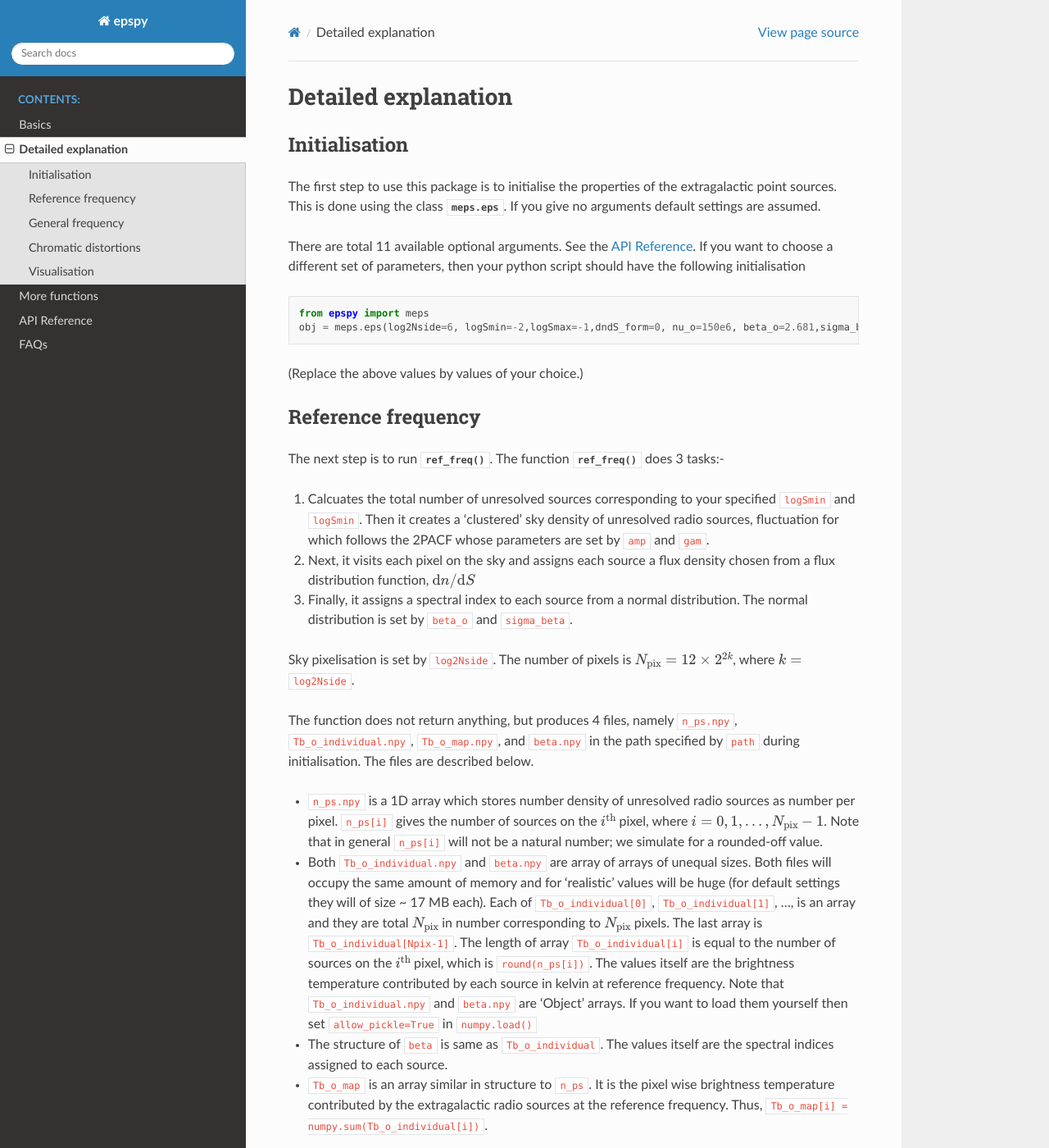
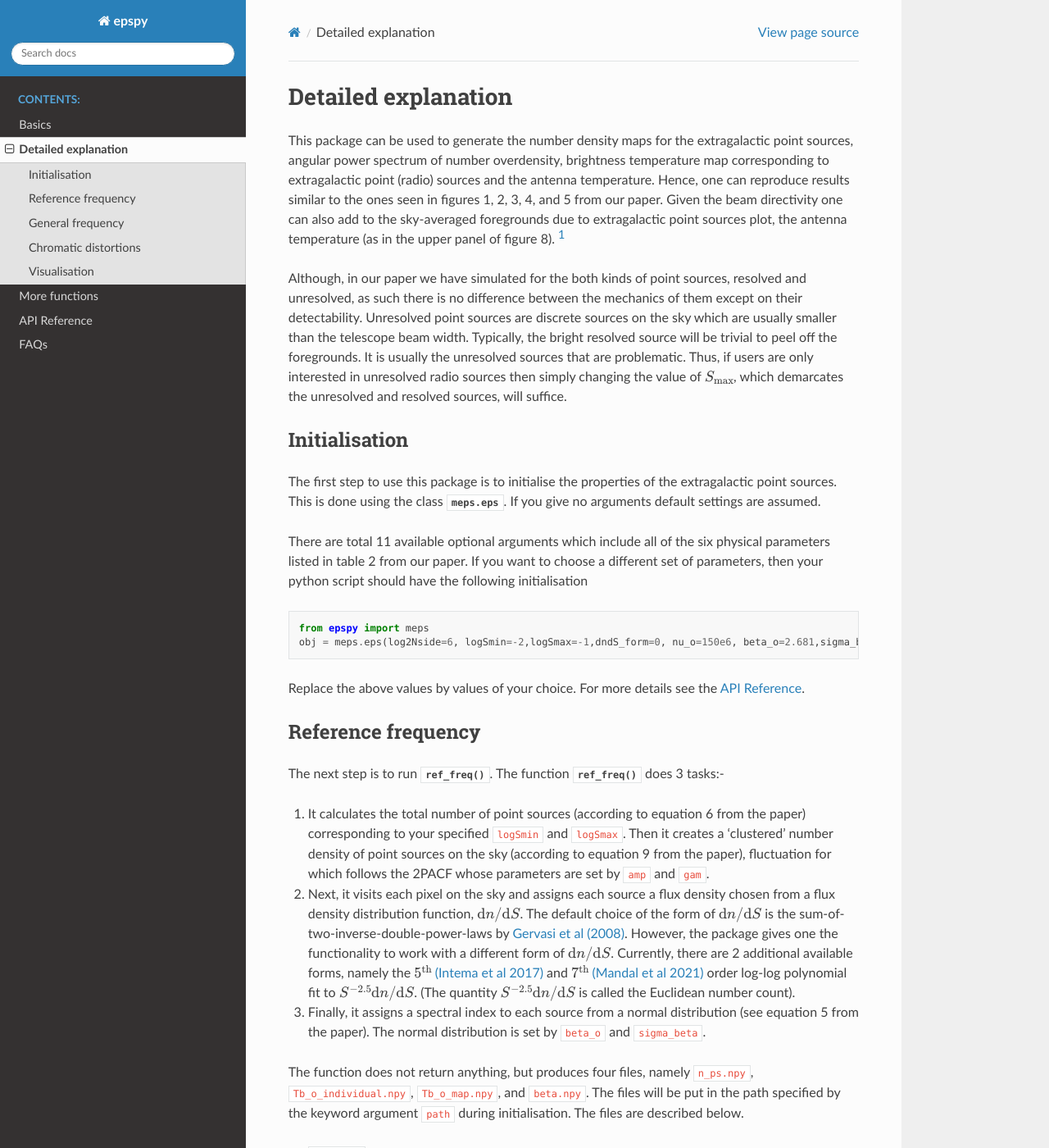
Before and after one commit to shikharmittal04/epspy, a Sphinx documentation site: the page built from docs/detexp.rst, in a window 1280 px wide and 1400 px high. Shown: the whole window at 82% size. Built offline with Sphinx 7.4.7 and the Read the Docs theme 2.0.0, drawn with Linux system fonts in a browser that asks for light colours; some of the changed text lies outside the part shown.

Commit message:
Correcting some typos in the documentation.

```diff
--- a/docs/detexp.rst
+++ b/docs/detexp.rst
@@ -3,18 +3,24 @@
 Detailed explanation
 --------------------
 
+This package can be used to generate the number density maps for the extragalactic point sources, angular power spectrum of number overdensity, brightness temperature map corresponding to extragalactic point (radio) sources and the antenna temperature. Hence, one can reproduce results similar to the ones seen in figures 1, 2, 3, 4, and 5 from our paper. Given the beam directivity one can also add to the sky-averaged foregrounds due to extragalactic point sources plot, the antenna temperature (as in the upper panel of figure 8). [#f1]_
+
+
+Although, in our paper we have simulated for the both kinds of point sources, resolved and unresolved, as such there is no difference between the mechanics of them except on their detectability. Unresolved point sources are discrete sources on the sky which are usually smaller than the telescope beam width. Typically, the bright resolved source will be trivial to peel off the foregrounds. It is usually the unresolved sources that are problematic. Thus, if users are only interested in unresolved radio sources then simply changing the value of :math:`S_{\mathrm{max}}`, which demarcates the unresolved and resolved sources, will suffice.
+
+
 Initialisation
 ^^^^^^^^^^^^^^
 The first step to use this package is to initialise the properties of the extragalactic point sources. This is done using the class :class:`meps.eps`. If you give no arguments default settings are assumed.
 
-There are total 11 available optional arguments. See the :ref:`api`. If you want to choose a different set of parameters, then your python script should have the following initialisation
+There are total 11 available optional arguments which include all of the six physical parameters listed in table 2 from our paper. If you want to choose a different set of parameters, then your python script should have the following initialisation
 
 .. code:: python
 
    from epspy import meps
    obj = meps.eps(log2Nside=6, logSmin=-2,logSmax=-1,dndS_form=0, nu_o=150e6, beta_o=2.681,sigma_beta=0.5, amp=7.8e-3,gam=0.821, path='', lbl='')
 
-(Replace the above values by values of your choice.)
+Replace the above values by values of your choice. For more details see the :ref:`api`.
 
 .. _ref-freq:
 
@@ -23,23 +29,21 @@
 
 The next step is to run :func:`ref_freq`. The function :func:`ref_freq` does 3 tasks:-
 
-1. Calcuates the total number of unresolved sources corresponding to your specified ``logSmin`` and ``logSmin``. Then it creates a 'clustered' sky density of unresolved radio sources, fluctuation for which follows the 2PACF whose parameters are set by ``amp`` and ``gam``.
+1. It calculates the total number of point sources (according to equation 6 from the paper) corresponding to your specified ``logSmin`` and ``logSmax``. Then it creates a 'clustered' number density of point sources on the sky (according to equation 9 from the paper), fluctuation for which follows the 2PACF whose parameters are set by ``amp`` and ``gam``.
 
-2. Next, it visits each pixel on the sky and assigns each source a flux density chosen from a flux distribution function, :math:`\mathrm{d}n/\mathrm{d}S`
+2. Next, it visits each pixel on the sky and assigns each source a flux density chosen from a flux density distribution function, :math:`\mathrm{d}n/\mathrm{d}S`. The default choice of the form of :math:`\mathrm{d}n/\mathrm{d}S` is the sum-of-two-inverse-double-power-laws by `Gervasi et al (2008) <https://iopscience.iop.org/article/10.1086/588628>`_. However, the package gives one the functionality to work with a different form of :math:`\mathrm{d}n/\mathrm{d}S`. Currently, there are 2 additional available forms, namely the :math:`5^{\mathrm{th}}` `(Intema et al 2017) <https://www.aanda.org/articles/aa/full_html/2017/02/aa28536-16/aa28536-16.html>`_ and :math:`7^{\mathrm{th}}` `(Mandal et al 2021) <https://www.aanda.org/articles/aa/full_html/2021/04/aa39998-20/aa39998-20.html>`_ order log-log polynomial fit to :math:`S^{-2.5}\mathrm{d}n/\mathrm{d}S`. (The quantity :math:`S^{-2.5}\mathrm{d}n/\mathrm{d}S` is called the Euclidean number count).
 
-3. Finally, it assigns a spectral index to each source from a normal distribution. The normal distribution is set by ``beta_o`` and ``sigma_beta``.
+3. Finally, it assigns a spectral index to each source from a normal distribution (see equation 5 from the paper). The normal distribution is set by ``beta_o`` and ``sigma_beta``.
 
-Sky pixelisation is set by ``log2Nside``. The number of pixels is :math:`N_{\mathrm{pix}} = 12\times 2^{2k}`, where :math:`k=` ``log2Nside``.
+The function does not return anything, but produces four files, namely ``n_ps.npy``, ``Tb_o_individual.npy``, ``Tb_o_map.npy``, and ``beta.npy``. The files will be put in the path specified by the keyword argument ``path`` during initialisation. The files are described below.
 
-The function does not return anything, but produces 4 files, namely ``n_ps.npy``, ``Tb_o_individual.npy``, ``Tb_o_map.npy``, and ``beta.npy`` in the path specified by ``path`` during initialisation. The files are described below.
+- ``n_ps.npy`` is a 1D array which stores number density of the point sources in units of number per pixel. ``n_ps[i]`` gives the number of sources on the :math:`i^{\mathrm{th}}` pixel, where :math:`i=0,1,\ldots,N_{\mathrm{pix}}-1`. Throughout this package we work with the standard ``HEALPix`` RING-ordered format. Following the notation of our paper, ``n_ps`` represents :math:`n_{\mathrm{ps}}(\hat{n})`, LHS in equation (9). (Note that in general ``n_ps[i]`` will not be a natural number; we simulate for a rounded-off value.)
 
-- ``n_ps.npy`` is a 1D array which stores number density of unresolved radio sources as number per pixel. ``n_ps[i]`` gives the number of sources on the :math:`i^{\mathrm{th}}` pixel, where :math:`i=0,1,\ldots,N_{\mathrm{pix}}-1`. Note that in general ``n_ps[i]`` will not be a natural number; we simulate for a rounded-off value.
+- ``Tb_o_individual.npy`` is an array of arrays of unequal size. For 'realistic' values of point sources parameters, this files will be huge (but for default settings it will of size ~ 17 MB each). Each of ``Tb_o_individual[0]``, ``Tb_o_individual[1]``, ..., is an array and they are total :math:`N_{\mathrm{pix}}` in number corresponding to :math:`N_{\mathrm{pix}}` pixels. The last array is ``Tb_o_individual[Npix-1]``. The length of array ``Tb_o_individual[i]`` is equal to the number of sources on the :math:`i^{\mathrm{th}}` pixel, which is ``round(n_ps[i])``. The values itself are the brightness temperature contributed by each source in kelvin at reference frequency, :math:`\nu_0`. Following the notation of our paper, it represents :math:`T_{\mathrm{ps},ij}(\nu_0)`, LHS in equation (10).
 
-- Both ``Tb_o_individual.npy`` and ``beta.npy`` are array of arrays of unequal sizes. Both files will occupy the same amount of memory and for 'realistic' values will be huge (for default settings they will of size ~ 17 MB each). Each of ``Tb_o_individual[0]``, ``Tb_o_individual[1]``, ..., is an array and they are total :math:`N_{\mathrm{pix}}` in number corresponding to :math:`N_{\mathrm{pix}}` pixels. The last array is ``Tb_o_individual[Npix-1]``. The length of array ``Tb_o_individual[i]`` is equal to the number of sources on the :math:`i^{\mathrm{th}}` pixel, which is ``round(n_ps[i])``. The values itself are the brightness temperature contributed by each source in kelvin at reference frequency. Note that ``Tb_o_individual.npy`` and ``beta.npy`` are 'Object' arrays. If you want to load them yourself then set ``allow_pickle=True`` in ``numpy.load()``
+- The structure of ``beta.npy`` is same as ``Tb_o_individual.npy``. The values itself are the spectral indices assigned to each source. Following the notation of our paper, it represents :math:`\beta_{ij}`. (Note that both ``Tb_o_individual.npy`` and ``beta.npy`` are 'Object' arrays. If you want to load them yourself then set ``allow_pickle=True`` in ``numpy.load()``.)
 
-- The structure of ``beta`` is same as ``Tb_o_individual``. The values itself are the spectral indices assigned to each source.
-
-- ``Tb_o_map`` is an array similar in structure to ``n_ps``. It is the pixel wise brightness temperature contributed by the extragalactic radio sources at the reference frequency. Thus, ``Tb_o_map[i] = numpy.sum(Tb_o_individual[i])``.
+- ``Tb_o_map`` is an array similar in structure to ``n_ps``. It is the pixel wise brightness temperature contributed by the extragalactic point sources at the reference frequency, :math:`\nu_0`. Following the notation of our paper, it represents :math:`T_{\mathrm{ps},i}(\nu_0)`. Thus, ``Tb_o_map[i] = numpy.sum(Tb_o_individual[i])``.
 
 To run up to :func:`ref_freq` the following should be your python script
 
@@ -52,12 +56,15 @@
    obj.ref_freq()
 
 
+Note that the default value of :math:`S_{\mathrm{min}}` and the number of pixels in the package are different from the fiducial model values used in our paper, which are :math:`S_{\mathrm{min}}=10^{-6}\,\mathrm{Jy}` and :math:`N_{\mathrm{pix}}=3145728`. This is done so as to lessen the cost of default runs and enable the user to try out the package on a personal computer. Accordingly, in the package we have set :math:`S_{\mathrm{min}}=0.01\,\mathrm{Jy}` and ``nside`` :math:`=2^6` so that :math:`N_{\mathrm{pix}}=49152`. However, to simulate a realistic scenario we recommend setting these parameters to the fiducial values as in our paper. Since fiducial run can be expensive, the code should be run on high performance clusters. We have made this package parallel with message passing interface (MPI).
+
+
 .. _gen-freq:
 
 General frequency
 ^^^^^^^^^^^^^^^^^
 
-The next important task is performed by the function :func:`gen_freq`. It scales the brightness temperature at reference frequency for each source according to a power law to a desired range of frequencies. The desired frequencies should be supplied (in Hz) as a :mod:`numpy` array to this function. For example the following should be your python script
+The next important task is performed by the function :func:`gen_freq`. It scales the brightness temperature at reference frequency for each source according to a power law to a desired range of frequencies. The desired frequencies should be supplied (in Hz) as a :mod:`numpy` array to this function. For example, the following should be your python script
 
 .. code:: python
 
@@ -69,23 +76,31 @@
 
    obj.gen_freq(nu = 1e6*numpy.arange(50,201))
 
-The default value of frequencies at which :func:`gen_freq` will scale is :math:`\nu=50,51,\ldots,200\,` MHz. This function does not return anything but produces 3 files namely ``Tb_nu_map.npy``, ``Tb_nu_glob.npy``, and ``nu_glob.npy`` in the path specified by ``path`` during initialisation. The files are described below.
+The default value of frequencies at which :func:`gen_freq` will scale is :math:`\nu=50,51,\ldots,200\,` MHz. This function does not return anything but produces three files namely ``Tb_nu_map.npy``, ``Tb_nu_glob.npy``, and ``nu_glob.npy`` in the path specified by the keyword argument ``path`` during initialisation. The files are described below.
 
-1. ``Tb_nu_map`` is a 2D array of shape :math:`N_{\mathrm{pix}}\times N_{\nu}`, so that ``Tb_nu_map[i,k]`` gives the brightness temperature on the :math:`i^{\mathrm{th}}` pixel at ``nu[k]`` frequency. :math:`N_{\nu}` is the number of frequencies you gave in the argument of ``gen_freq()``.
+1. ``Tb_nu_map`` is a 2D array of shape :math:`N_{\mathrm{pix}}\times N_{\nu}`, so that ``Tb_nu_map[i,k]`` gives the brightness temperature due to extragalactic point sources on the :math:`i^{\mathrm{th}}` pixel at ``nu[k]`` frequency. :math:`N_{\nu}` is the number of frequencies. Following the notation of our paper, it represents :math:`T_{\mathrm{ps}}(\hat{n},\nu)`, the LHS in equation (11). This quantity is perhaps the most important output of this package. This is the quantity data analysts from different 21-cm experiments can to add to their simulated foregrounds model.
 
-2. ``Tb_nu_glob`` is derived directly from ``Tb_nu_map``. It is the sky average of the map at each frequency and is thus a 1D array. It is calculated as ``Tb_nu_glob = numpy.mean(Tb_nu_map,axis=0)``.
+2. ``Tb_nu_glob`` is derived directly from ``Tb_nu_map``. It is the sky average of the map at each frequency and is thus a 1D array. It is calculated as ``Tb_nu_glob = numpy.mean(Tb_nu_map,axis=0)``. Following the notation of our paper, it represents :math:`\langle T_{\mathrm{ps}}\rangle(\nu)`, the LHS in equation (12).
 
-3. ``nu_glob.npy`` is simply the frequency array you gave else it is the default value.
+3. ``nu_glob.npy`` is simply the frequency array you gave, else it is the default value.
 
-Note that :func:`ref_freq` and :func:`gen_freq` functions deal with ``Tb_o_individual`` and ``beta``. These data can easily be 10s of GB in size for 'realistic' ``logSmin`` and ``logSmax``. Common personal computers have ~ 4 GB RAM. It is thus recommended to run this code on supercomputers. For users who use a slurm job schedular must specify ``#SBATCH --mem-per-cpu=[size in MB]`` in their job submission scipt. A recommendation for 'size in MB' will be printed when you initialise your class object if the requirements are more than 2 GB. We emphasize that the default values are chosen such that the code can be run on a PC. In the paper we worked with ``logSmin=-6`` for which both ``Tb_o_individual`` and ``beta`` are ~ 34 GB in size. We used ``mem-per-cpu=80000``.
+Note that :func:`ref_freq` and :func:`gen_freq` functions deal with ``Tb_o_individual.npy`` and ``beta.npy``. These data can easily be 10s of GB in size for 'realistic' ``logSmin`` and ``logSmax``. Common PCs have at least ~ 4 GB RAM. We therefore recommend to run this package on supercomputers. For users who use a slurm job schedular must specify ``#SBATCH --mem-per-cpu=[size in MB]`` in their job submission scipt. A recommendation for 'size in MB' will be printed when you initialise your class object if the requirements are more than 2 GB. We emphasize that the default values are chosen such that the package can be run on a PC. In the paper we worked with ``logSmin=-6`` for which both ``Tb_o_individual`` and ``beta`` are ~ 34 GB in size. We used ``mem-per-cpu=80000``.
+
 
 Chromatic distortions
 ^^^^^^^^^^^^^^^^^^^^^
 
-``Tb_nu_map`` and hence ``Tb_nu_glob`` so generated do NOT account for chromatic distortions. They are simply the model outputs for foregrounds due to unresolved radio sources. However, in reality because of the chromatic nature of the antenna beam the actual foregrounds spectrum registered will be different. You can use the function :func:`couple2D()` to account for the chromaticity. It essentially couples the foregrounds to the beam directivity, i.e., it will multiply the point sources map to beam directivity, and average over the pixels.
+Until now the results generated have been experiment independent. So ``Tb_nu_map`` and hence ``Tb_nu_glob`` generated do NOT account for chromatic distortions. They are simply the model outputs for foregrounds due to extragalactic point sources. However, in reality because of the chromatic nature of the antenna beam the actual foregrounds spectrum registered will be different. Use the function :func:`couple2D()` to account for the chromaticity. It essentially couples the foregrounds to the beam directivity, i.e., it will multiply the point sources map to beam directivity, and average over the pixels. See equation (14) from our paper.
 
-Since this is experiment specific you will need to provide an external data file: the beam directivity pattern, :math:`D`. Its structure should be the same as ``Tb_nu_map``, i.e., it should be a 2D array of shape :math:`N_{\mathrm{pix}}\times N_{\nu}`, such that ``D[i,k]`` should give the beam directivity at :math:`i^{\mathrm{th}}` pixel at ``nu[k]`` frequency. The frequencies at which you generate your data :math:`D` should be the same as the frequencies you gave in ``gen_freq()``. (In case you forgot, :func:`gen_freq` will have saved the frequency array in your ``obj.path`` path by the name of ``nu_glob.npy``.) Put this array :math:`D` in your ``obj.path`` path by the name of
-``D.npy``.
+Since the antenna temperature is experiment specific, you will need to provide an external data file: the beam directivity pattern, :math:`D=D(\hat{n},\nu)`. Its structure should be the same as ``Tb_nu_map``, i.e., it should be a 2D array of shape :math:`N_{\mathrm{pix}}\times N_{\nu}`, such that ``D[i,k]`` should give the beam directivity at :math:`i^{\mathrm{th}}` pixel at ``nu[k]`` frequency. The pixel ordering should be the RING ordering. The frequencies at which you generate your data :math:`D` should be the same as the frequencies you gave in ``gen_freq()``. (In case you forgot, :func:`gen_freq` will have saved the frequency array in your ``obj.path`` path by the name of ``nu_glob.npy``.) Put this array :math:`D` in your ``obj.path`` path by the name of ``D.npy``.
+
+As a consistency check it should be noted that
+
+.. math::
+
+   \frac{1}{4\pi}\int D(\hat{n},\nu)\,\mathrm{d}\Omega=1\,,
+
+for any frequency in the range.
 
 Only after running :func:`ref_freq` and :func:`gen_freq`, run :func:`couple2D` as
 
@@ -103,22 +118,16 @@
    #obj.ref_freq() and obj.gen_freq().
    obj.couple2D()
 
-No input argument is required. The return value is ``None``. This function will generate a file called ``T_ant.npy`` in your path. This will be a 1D array with length of number of frequencies.
+No input argument is required for :func:`couple2D()`. The return value is ``None``. This function will generate a file called ``T_ant.npy`` in your path. Following our notation from the paper this is :math:`T_{\mathrm{A,ps}}(\nu)`, the LHS in equation (14). This will be a 1D array with length being the number of frequencies, :math:`N_{\nu}`.
 
-This function will also print the best-fitting parameters (along with :math:`1\sigma` uncertainty) :math:`T_{\mathrm{f}}, \beta_{\mathrm{f}}` and :math:`\Delta\beta_{\mathrm{f}}` based on a simple least-squares fitting of power-law-with-a-running-spectral-index function as follows
-
-.. math::
-
-   T_{\mathrm{f}}\left(\frac{\nu}{\nu_0}\right)^{(-\beta_{\mathrm{f}}\,+\,\Delta\beta_{\mathrm{f}}\,\ln{\nu/\nu_0})}
-
-to the antenna temperature data, ``T_ant.npy``.
+This function will also print the best-fitting parameters (along with :math:`1\sigma` uncertainty) :math:`T_{\mathrm{f}}, \beta_{\mathrm{f}}` and :math:`\Delta\beta_{\mathrm{f}}` based on a simple least-squares fitting of power-law-with-a-running-spectral-index function (given in equation 15 in our paper) to the antenna temperature data :math:`T_{\mathrm{A,ps}}(\nu)`.
 
 Visualisation
 ^^^^^^^^^^^^^
 
-The final part of the code is to visualise the results. Users can always write their own scripts to produce figures. However, best efforts have been made as part of this package to produce publication-ready plots. Main data for inspection is in the file ``Tb_nu_map.npy``. Each of ``Tb_nu_map[:,k]`` is an array in the standard ring ordered ``HEALPix`` format and is thus ready for visualisation as a Mollweide projection. You may also be interested in inspecting the global spectrum of extragalactic emission, i.e, temperature as a function of frequency. This is simply the data in the file ``Tb_nu_glob.npy`` generated by :func:`gen_freq`.
+The final part of the package is to visualise the results. Users can always write their own scripts to produce figures. However, best efforts have been made as part of this package to produce publication-ready plots. Main data for inspection is in the file ``Tb_nu_map.npy``. Each of ``Tb_nu_map[:,k]`` is an array in the standard RING-ordered ``HEALPix`` format and is thus ready for visualisation as a Mollweide projection. If you are interested in inspecting the global spectrum of extragalactic emission, i.e, temperature as a function of frequency check for the data file ``Tb_nu_glob.npy`` which was generated by :func:`gen_freq`.
 
-You may use the function :func:`visual` for both the above purposes. It is possible to make several other additional figures by simply setting the optional arguments to ``True``. This function is again a method of class object :class:`meps.eps` and thus your python script should contain
+Use the function :func:`visual` for both the above purposes. It is possible to make several other additional figures by simply setting the optional arguments to ``True``. This function is again a method of class object :class:`meps.eps` and thus your python script should contain
 
 .. code:: python
 
@@ -136,3 +145,8 @@
    obj.visual()
 
 For all the available options for this function see the :ref:`api`. This function will produce figures in the path specified during initialisation.
+
+
+.. rubric:: Footnotes
+
+.. [#f1] Note that this package does not contain the functionality for generating the brightness temperature corresponding to galactic emission, using the customary Global Sky Maps (GSM) modelling. Also, Bayesian inference is not a part of this package. For these we used the *REACH* data analysis pipeline developed by `Anstey et al (2021) <https://academic.oup.com/mnras/article/506/2/2041/6307526?login=true>`_.
--- a/docs/faqs.rst
+++ b/docs/faqs.rst
@@ -3,7 +3,7 @@
 
 1. I have run :func:`gen_freq()` for some choice of ``nu``. But now want to regenerate the ``Tb_nu_map`` data for a different choice of ``nu``. Do I need to rerun :func:`ref_freq()`?
 
-   No. :func:`ref_freq()` is not tied to ``nu`` because it is given to function :func:`gen_freq()`. Thus, if users want to use the same data for source distribution (``n_ps.npy``), flux density (``Tb_o_individual.npy``) and spectral index (``beta.npy``) assignments at reference frequency to generate spectrum and sky maps for a different frequency range, then run only :func:`gen_freq()` for a new choice of ``nu``.
+   No. :func:`ref_freq()` is not tied to ``nu`` because ``nu`` is given to function :func:`gen_freq()`. Thus, if users want to use the same data for source distribution (``n_ps.npy``), flux density (``Tb_o_individual.npy``) and spectral index (``beta.npy``) assignments at reference frequency to generate spectrum and sky maps for a different frequency range, then run only :func:`gen_freq()` for a new choice of ``nu``.
 
 2. I want to try different figures available in :func:`visual()`. Do I need to rerun :func:`ref_freq()` and :func:`gen_freq()`?
 
```
Also changed, not shown: docs/basics.rst (+6 -10 lines), docs/otherfuncs.rst (+6 -6 lines), 1 other file.
